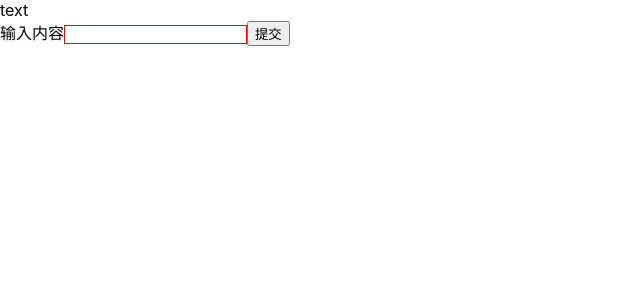
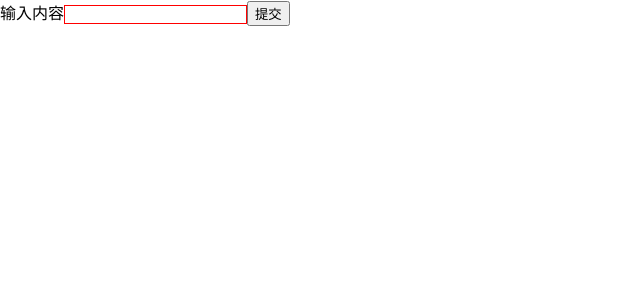
Before and after one commit to strawHatYz/Muke-jianshu, a React (Create React App) app: page / in a window 1280 px wide. Shown: the top 300 px of the page, without its empty margins (0-640 px from the left). Built offline with nearby package versions, Linux system fonts and the light colour scheme.

Commit message:
Merge 测试更改完成

```diff
--- a/src/Home/index.js
+++ b/src/Home/index.js
@@ -25,7 +25,6 @@ class TodoList extends Component {
     console.log('render 渲染')
     return (
       <Fragment>
-        text
         <div>
           {/* 多行注释 */}
           <label htmlFor="inserArea">输入内容</label>
```
